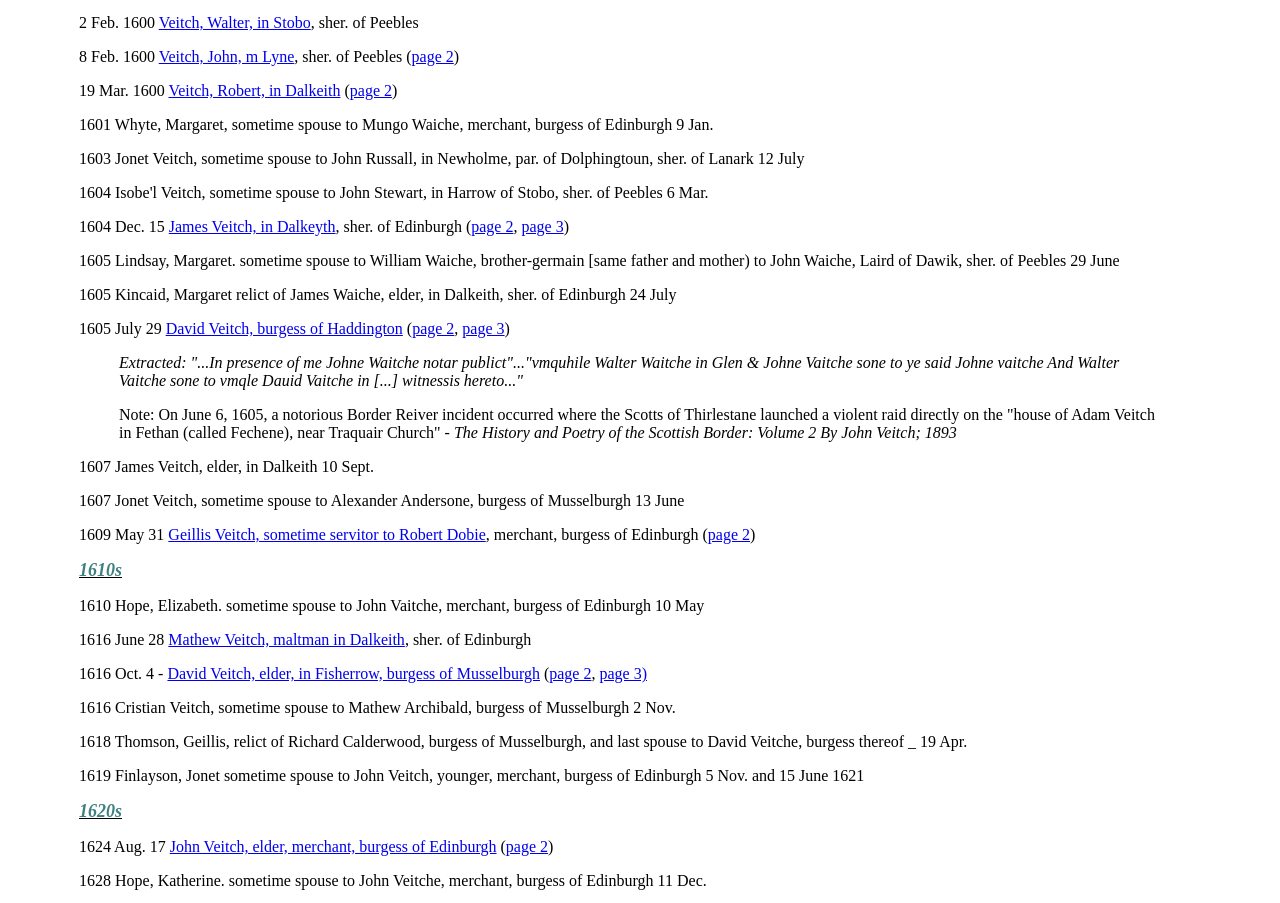
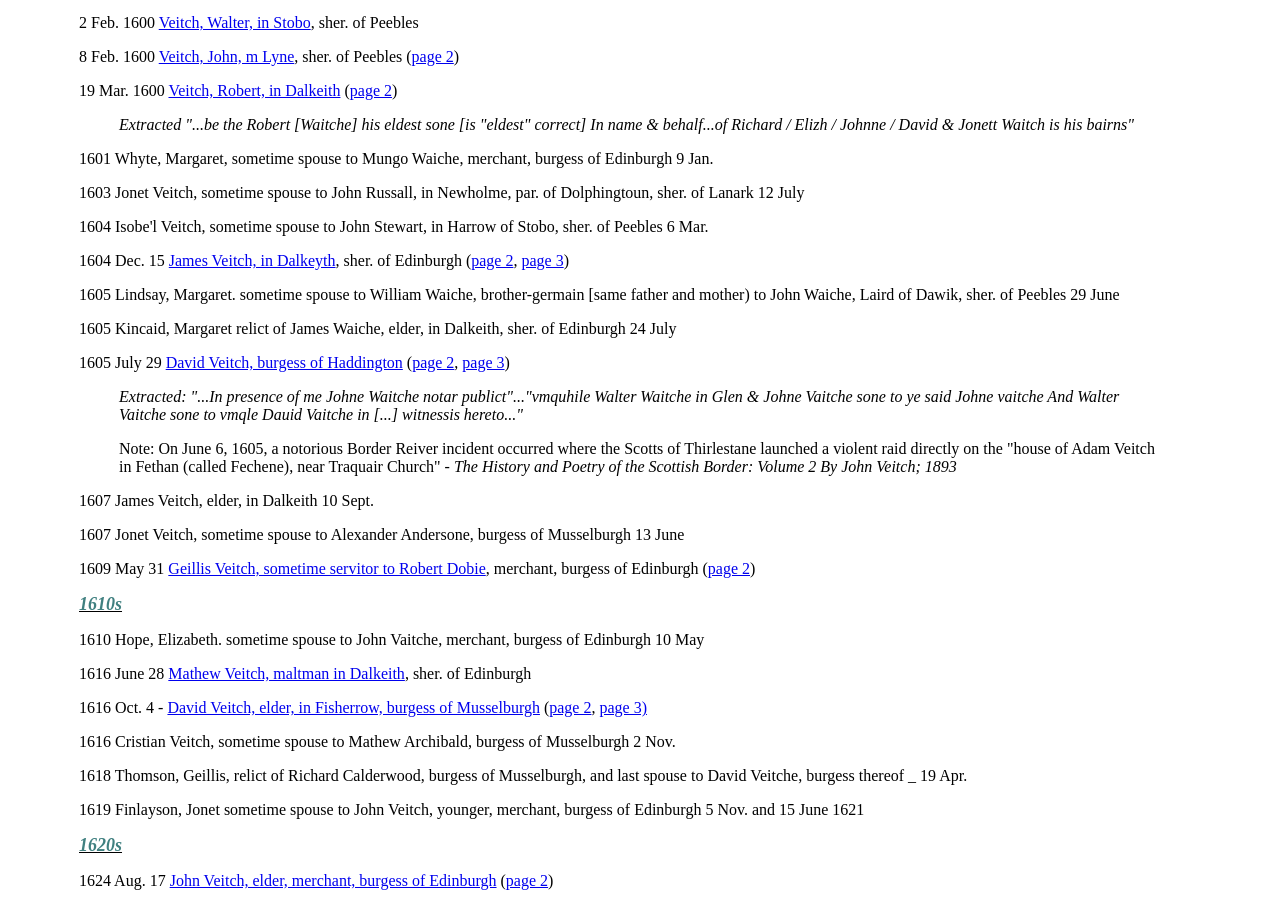
Before and after one commit to kscislaw/VeitchResearch, a plain HTML site: page Sources/Source_EdinburghCommissariot.html in a window 1280 px wide. Shown: the part 1185-2088 px from the top of the page. Drawn offline with Linux system fonts and the light colour scheme.

Commit message:
Update Source_EdinburghCommissariot.html

```diff
--- a/Sources/Source_EdinburghCommissariot.html
+++ b/Sources/Source_EdinburghCommissariot.html
@@ -116,6 +116,11 @@
             <P>19 Mar. 1600 <A HREF="Commissariot_Edinburgh/1600_Mar19_Commissariot_Edinburgh_RobertVeitchofDalkeith.jpg">Veitch,
             Robert, in Dalkeith</A> (<A HREF="Commissariot_Edinburgh/1600_Mar19_Commissariot_Edinburgh_RobertVeitchofDalkeith2.jpg">page
             2</A>)</P>
+
+            <BLOCKQUOTE>
+              <P><I>Extracted &quot;...be the Robert [Waitche] his eldest sone
+              [is &quot;eldest&quot; correct] In name &amp; behalf...of Richard
+              / Elizh / Johnne / David &amp; Jonett Waitch is his bairns&quot;</I></P></BLOCKQUOTE>
 
             <P>1601 Whyte, Margaret, sometime spouse to Mungo Waiche, merchant,
             burgess of Edinburgh 9 Jan.</P>
```
